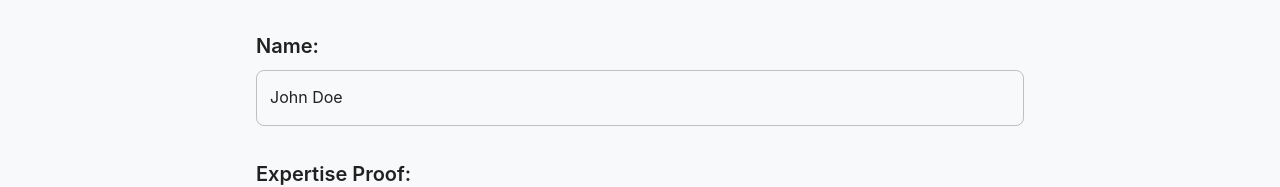
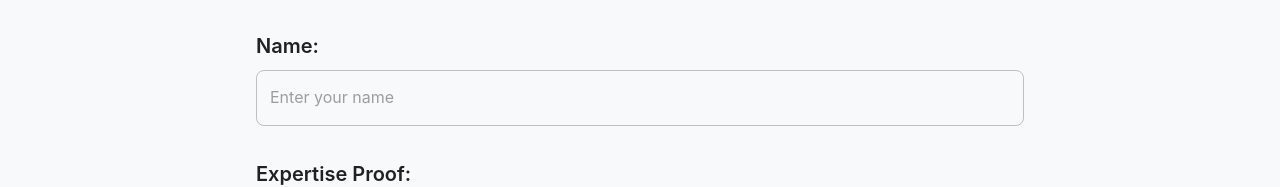
Before and after one commit to MyoMyatMin/expertly, a Next.js app: page /applicationform in a window 1280 px wide. Shown: the part 141-328 px from the top of the page. Built offline with nearby package versions, Linux system fonts and the light colour scheme; what @mui/material-nextjs would draw is missing.

Commit message:
Added setName in applicationform

```diff
--- a/app/applicationform/page.tsx
+++ b/app/applicationform/page.tsx
@@ -7,6 +7,7 @@ import SendIcon from "@mui/icons-material/Send";
 type Props = {};
 
 const ApplicationForm = (props: Props) => {
+  const [name, setName] = useState("");
   const [expertiseLink, setExpertiseLink] = useState("");
   const [identityProof, setIdentityProof] = useState<File | null>(null);
   const [submission, setSubmission] = useState("");
@@ -43,8 +44,9 @@ const ApplicationForm = (props: Props) => {
       </Typography>
       <TextField
         fullWidth
-        value="John Doe"
-        InputProps={{ readOnly: true }}
+        value={name}
+        onChange={(e) => setName(e.target.value)}
+        placeholder="Enter your name"
         sx={{ mb: 4 }}
       />
 
```
